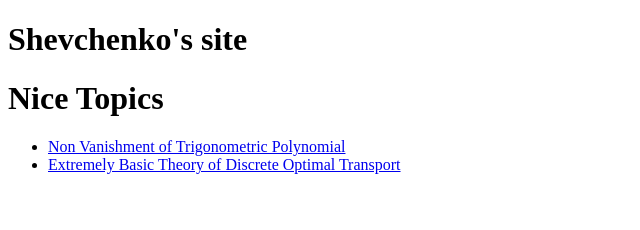
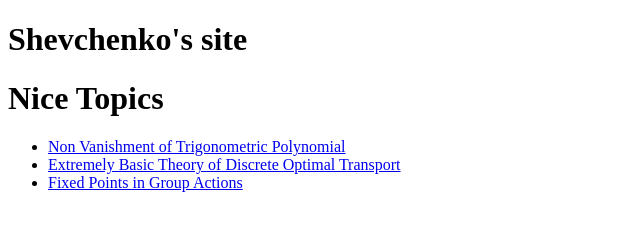
Before and after one commit to kaua-reichert/mysite, a plain HTML site: page index.html in a window 1280 px wide. Shown: the whole page, without its empty margins (0-640 px from the left). Drawn offline with Linux system fonts and the light colour scheme.

Commit message:
Update index.html

```diff
--- a/index.html
+++ b/index.html
@@ -24,5 +24,11 @@
         </a>
     </li>
 
+    <li>
+        <a href="documents/Fixed_Points_in_Group_Actions.pdf" target="_blank">
+            Fixed Points in Group Actions
+        </a>
+    </li>
+
 </body>
 </html>
```
